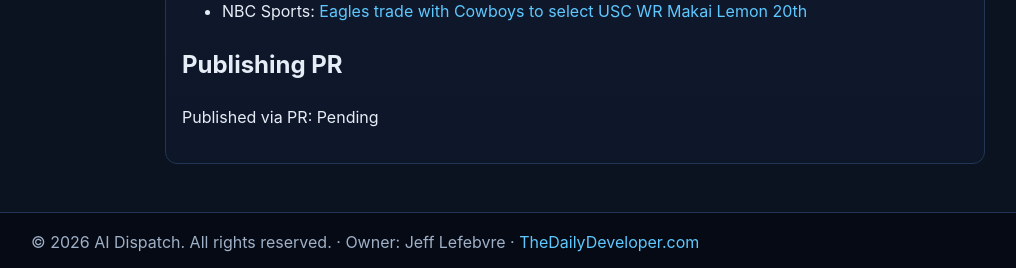
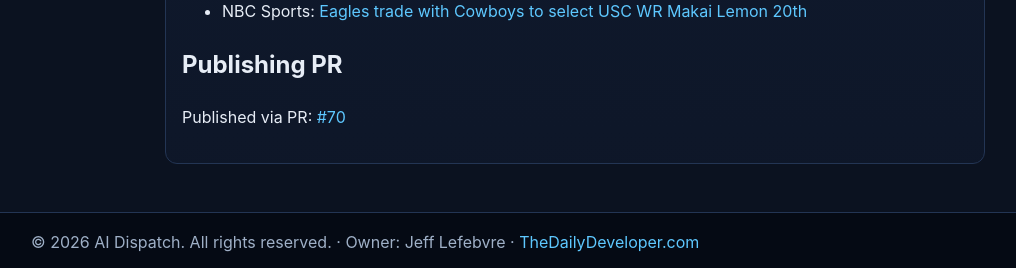
Before and after one commit to thestamp/Static-ai-articles, a Jekyll site: the page built from articles/2026-04-24-nfl-draft-day-1-first-round-recap-2026.md, in a window 1280 px wide. Shown: the part 1567-1835 px from the top of the page, without its empty margins (65-1081 px from the left). Built offline with Jekyll 4.4.1, drawn with Linux system fonts in a browser that asks for light colours.

Commit message:
chore: backfill published PR URL in article

```diff
--- a/articles/2026-04-24-nfl-draft-day-1-first-round-recap-2026.md
+++ b/articles/2026-04-24-nfl-draft-day-1-first-round-recap-2026.md
@@ -7,7 +7,7 @@
 category: "breaking-news"
 status: "published"
 permalink: "/articles/2026-04-24-nfl-draft-day-1-first-round-recap-2026/"
-published_pr_url: "PENDING"
+published_pr_url: "https://github.com/thestamp/Static-ai-articles/pull/70"
 image: "/images/news-banner.png"
 ---
 
@@ -41,4 +41,4 @@
 
 ## Publishing PR
 
-Published via PR: Pending
+Published via PR: [#70](https://github.com/thestamp/Static-ai-articles/pull/70)
```
